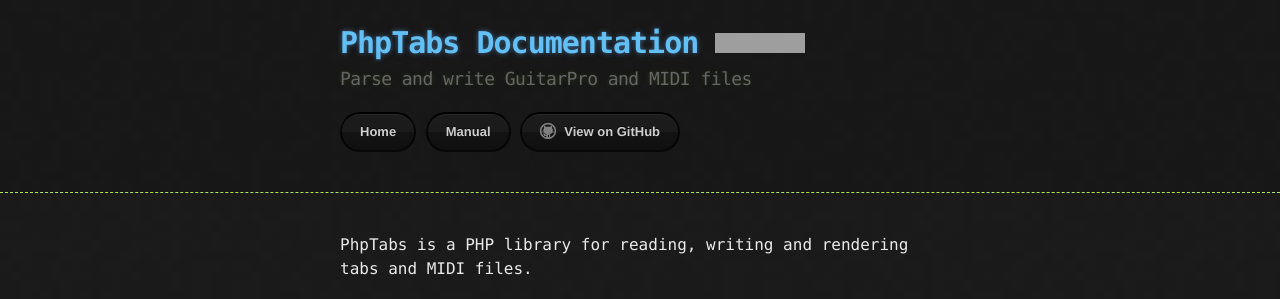
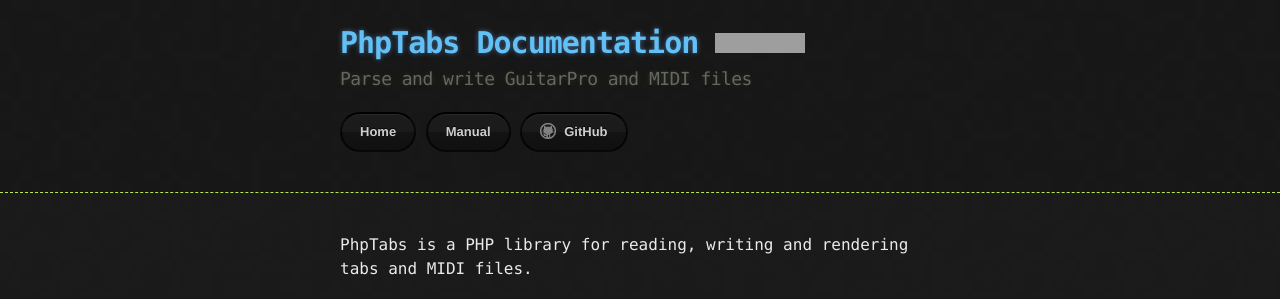
Before and after one commit to stdtabs/stdtabs.github.io, a Jekyll site: the page built from index.md, in a window 1280 px wide. Shown: the top 299 px of the page. Built offline with Jekyll 4.4.1, drawn with Linux system fonts in a browser that asks for light colours; nearby versions of some CDN libraries; grey boxes are pictures that could not be loaded.

```diff
--- a/_layouts/default.html
+++ b/_layouts/default.html
@@ -19,7 +19,7 @@
         <section id="downloads">
           <a href="/" class="btn">Home</a>
           <a href="/#manual" class="btn">Manual</a>
-          <a href="{{ site.github_repository_url }}" class="btn btn-github"><span class="icon"></span>View on GitHub</a>
+          <a href="{{ site.github_repository_url }}" class="btn btn-github"><span class="icon"></span>GitHub</a>
         </section>
       </div>
     </header>
```
